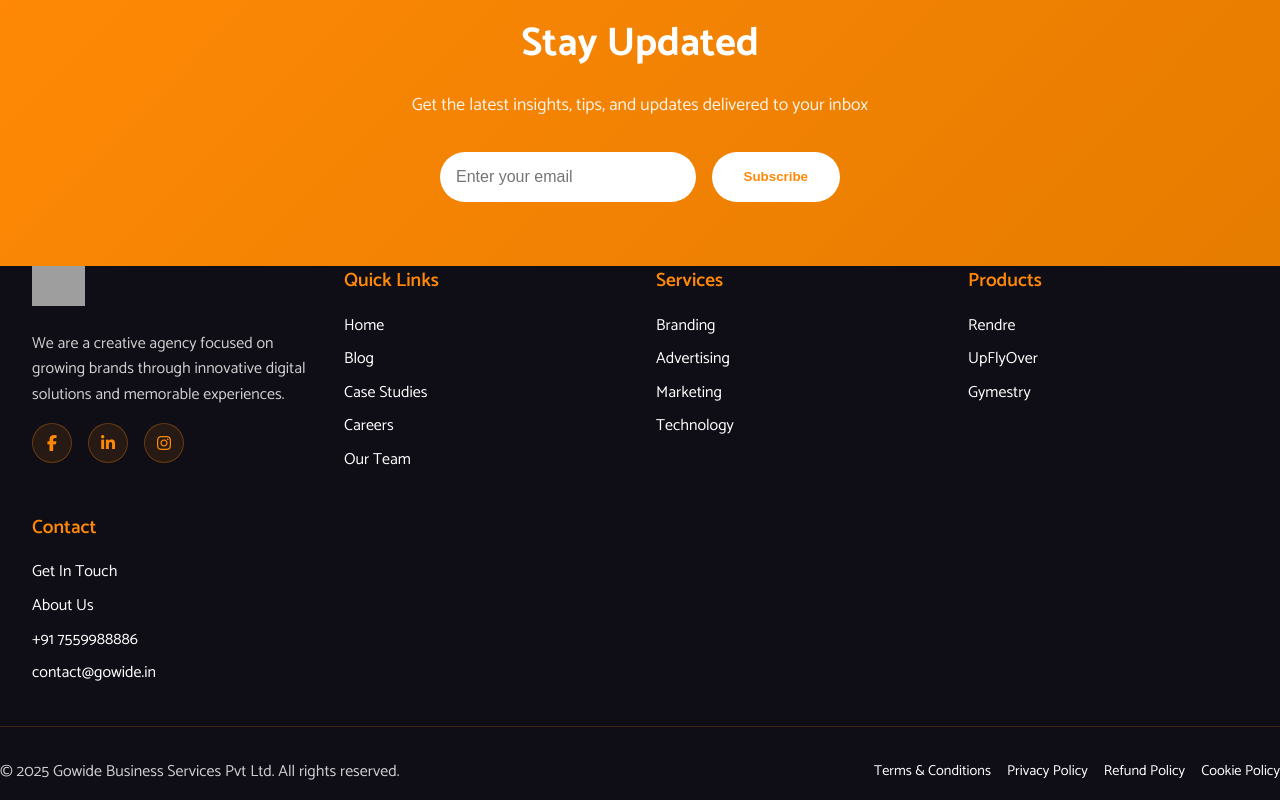
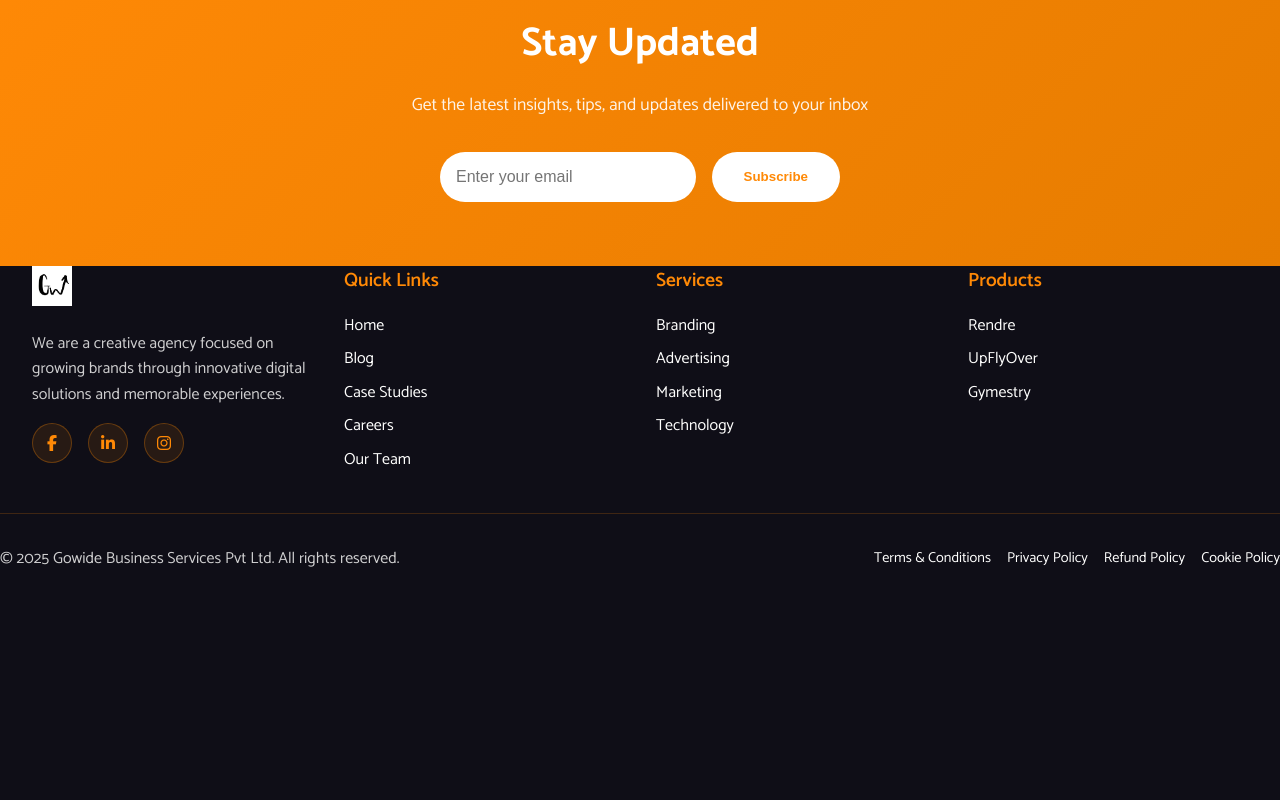
Before and after one commit to gowidebs/gowide-website, a React (Create React App) app: page /contact in a window 1280 px wide. Shown: the part 4001-4801 px from the top of the page. After the commit the page ends 4588 px from the top, so only its background shows below. Built offline with nearby package versions, Linux system fonts and the light colour scheme; grey boxes are pictures that could not be loaded.

Commit message:
Update footer structure and add GoWide logo

```diff
--- a/src/components/Footer.js
+++ b/src/components/Footer.js
@@ -64,15 +64,7 @@ const Footer = () => {
             </ul>
           </div>
 
-          <div className="footer-column contact-info">
-            <h4>Contact</h4>
-            <ul>
-              <li><Link to="/contact">Get In Touch</Link></li>
-              <li><Link to="/about">About Us</Link></li>
-              <li><a href="tel:+917559988886">+91 7559988886</a></li>
-              <li><a href="mailto:contact@gowide.in">contact@gowide.in</a></li>
-            </ul>
-          </div>
+
         </div>
       </div>
 
```
Also changed, not shown: public/gowide-logo.png (added).
